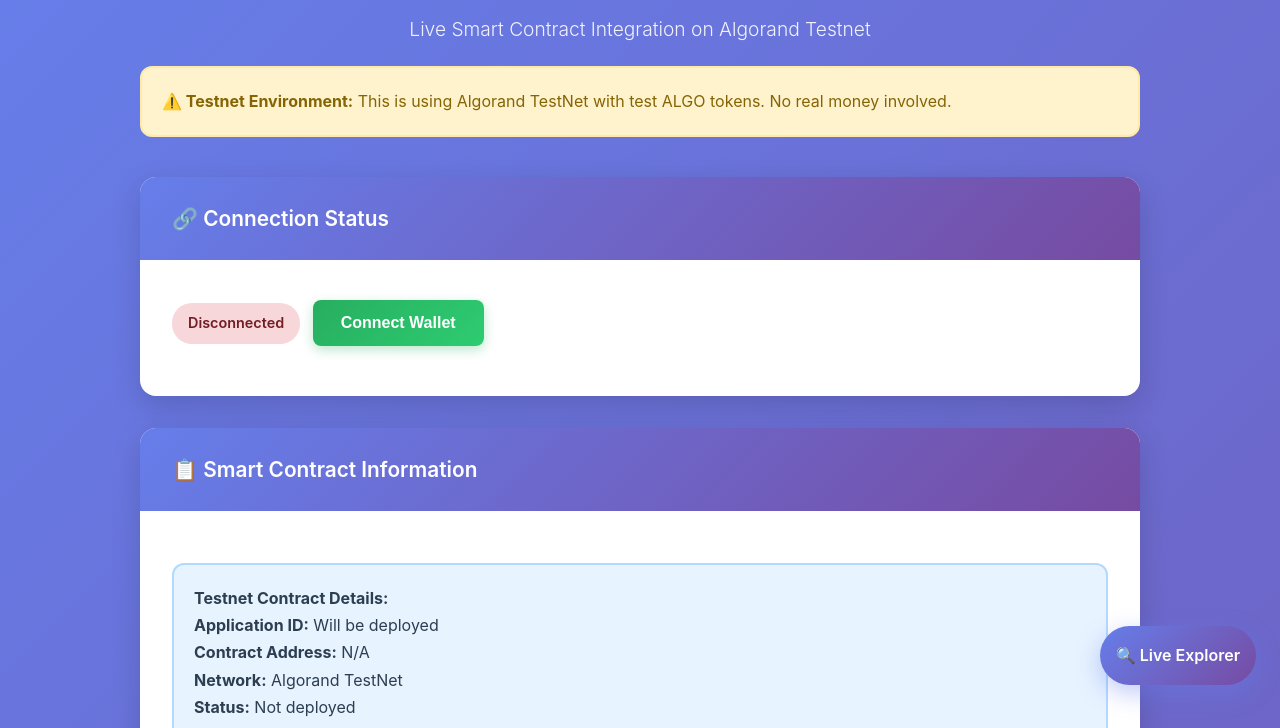
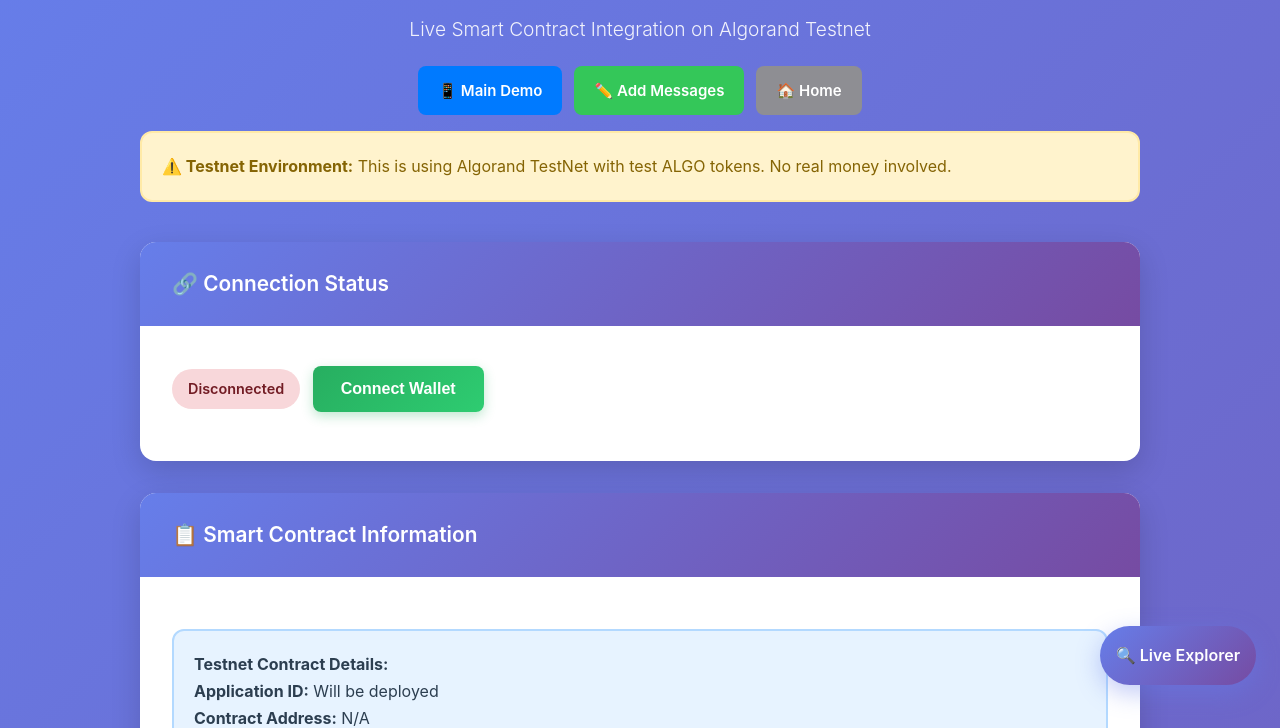
Before and after one commit to gulkily/uplift, a website: page testnet.html in a window 1280 px wide. Shown: the part 91-819 px from the top of the page. Drawn offline with Linux system fonts and the light colour scheme; a script that the page names is missing.

Commit message:
add changes

```diff
--- a/testnet.html
+++ b/testnet.html
@@ -319,7 +319,39 @@
         <div class="header">
             <h1>🚀 Uplift Testnet</h1>
             <p class="subtitle">Live Smart Contract Integration on Algorand Testnet</p>
-            <div class="warning-box" style="color: #856404; text-align: left;">
+            <div style="margin-top: 16px; display: flex; flex-wrap: wrap; gap: 12px; justify-content: center;">
+                <a href="demo/index.html" style="
+                    background: #007aff;
+                    color: white;
+                    padding: 12px 20px;
+                    border-radius: 8px;
+                    text-decoration: none;
+                    font-weight: 600;
+                    font-size: 15px;
+                    display: inline-block;
+                ">📱 Main Demo</a>
+                <a href="text-input.html" style="
+                    background: #34c759;
+                    color: white;
+                    padding: 12px 20px;
+                    border-radius: 8px;
+                    text-decoration: none;
+                    font-weight: 600;
+                    font-size: 15px;
+                    display: inline-block;
+                ">✏️ Add Messages</a>
+                <a href="index.html" style="
+                    background: #8e8e93;
+                    color: white;
+                    padding: 12px 20px;
+                    border-radius: 8px;
+                    text-decoration: none;
+                    font-weight: 600;
+                    font-size: 15px;
+                    display: inline-block;
+                ">🏠 Home</a>
+            </div>
+            <div class="warning-box" style="color: #856404; text-align: left; margin-top: 16px;">
                 <strong>⚠️ Testnet Environment:</strong> This is using Algorand TestNet with test ALGO tokens. No real money involved.
             </div>
         </div>
```
Also changed, not shown: demo/index.html (+22 -2 lines), text-input.html (+34 -0 lines).
